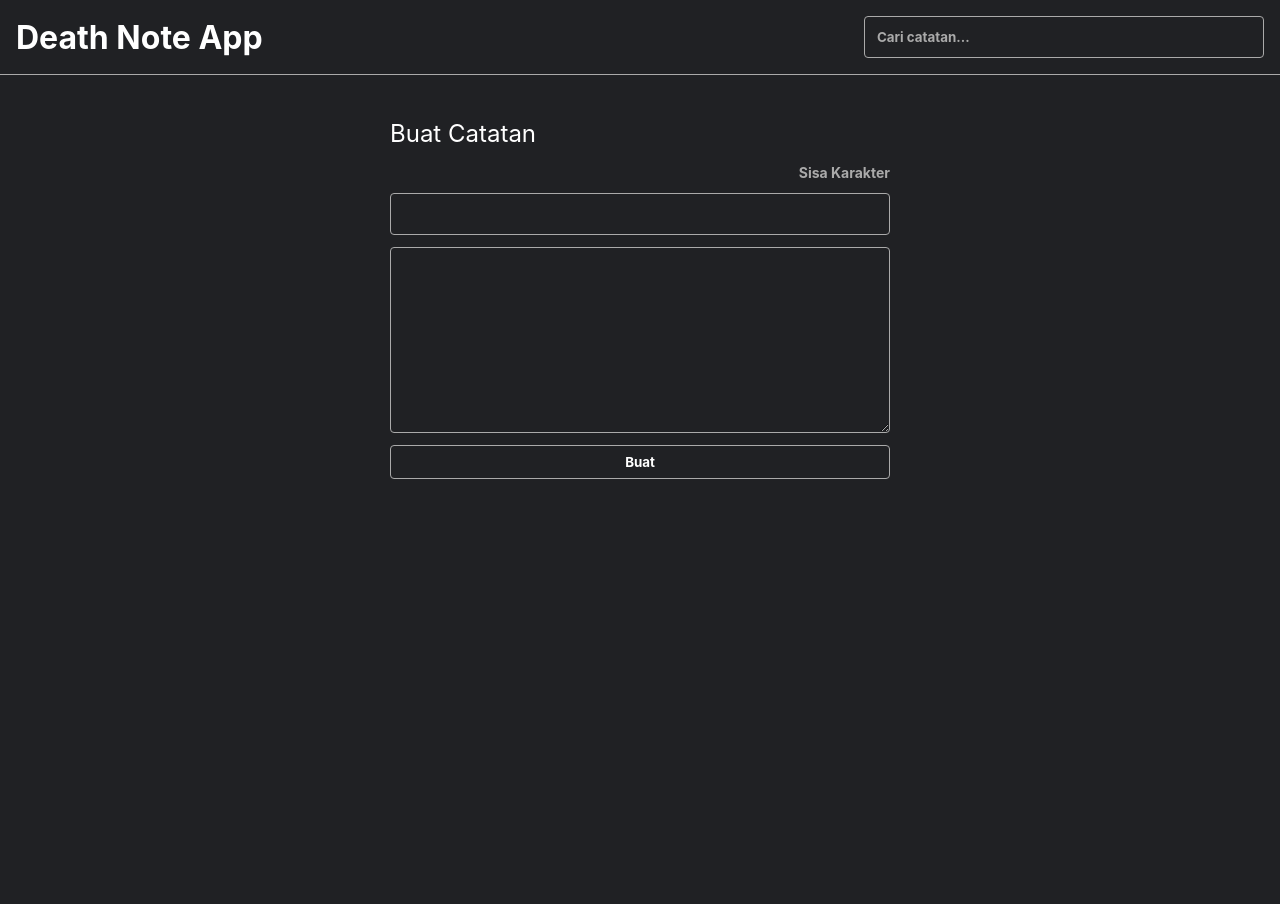
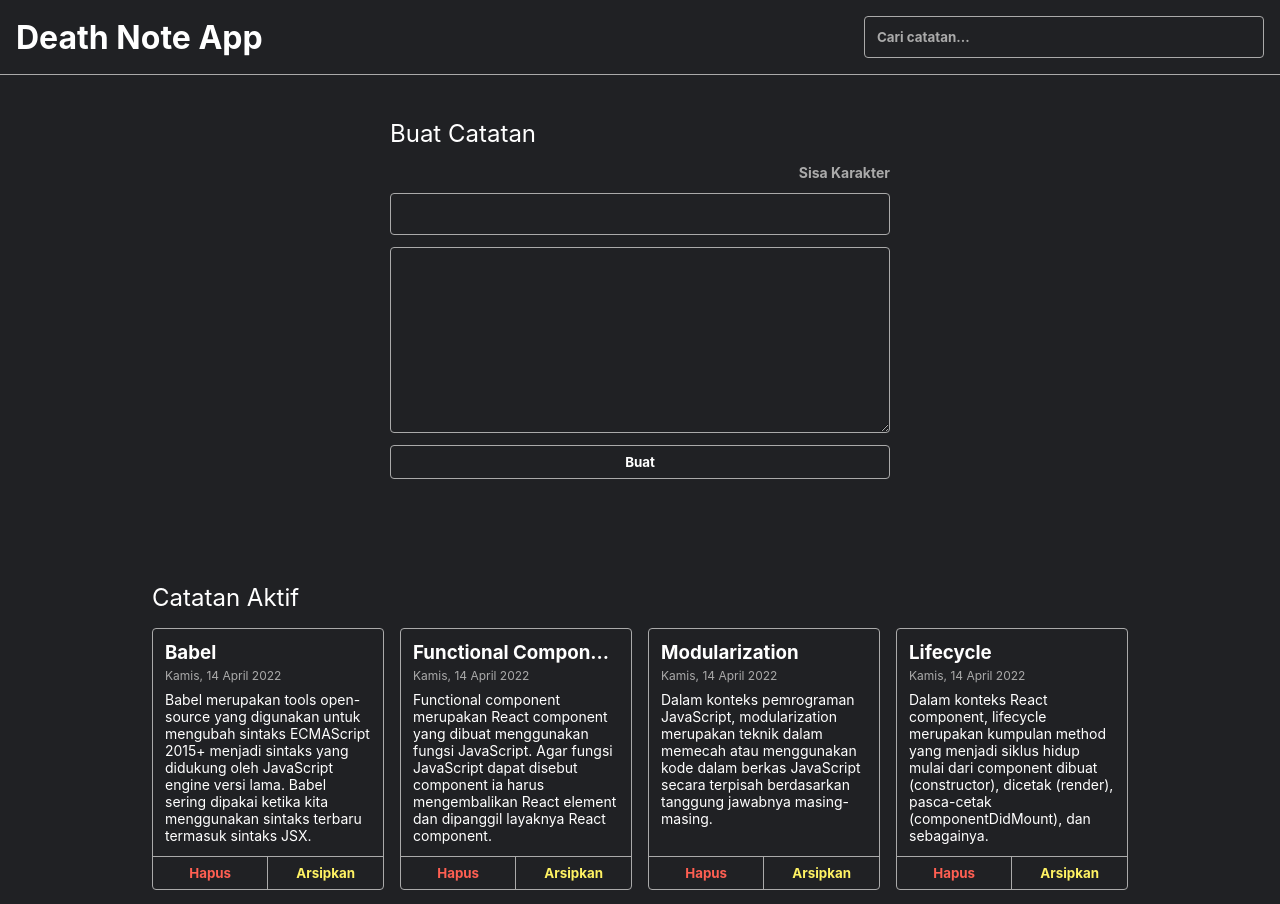
Before and after one commit to fahmi-azzuhri/notes-app, a React (Vite) app: page / in a window 1280 px wide. Shown: the top 904 px of the page. Before the commit the page ends 800 px from the top, so only its background shows below. Built offline with nearby package versions, Linux system fonts and the light colour scheme.

Commit message:
feat : create note active

```diff
--- a/src/App.jsx
+++ b/src/App.jsx
@@ -1,4 +1,5 @@
 import Header from "./components/Header";
+import NoteActive from "./components/NoteActive";
 import NoteApp from "./components/NoteApp";
 import viteLogo from "/vite.svg";
 
@@ -7,6 +8,7 @@ const App = () => {
     <>
       <Header />
       <NoteApp />
+      <NoteActive />
     </>
   );
 };
--- /dev/null
+++ b/src/components/NoteActive.jsx
@@ -0,0 +1,15 @@
+import React from "react";
+import { getInitialData, showFormattedDate } from "../utils/index";
+import NoteCard from "./NoteCard";
+const NoteActive = () => {
+  const data = getInitialData();
+  const date = showFormattedDate();
+  return (
+    <div className="note-app__body">
+      <h2>Catatan Aktif</h2>
+      <NoteCard data={data} date={date} />
+    </div>
+  );
+};
+
+export default NoteActive;
--- /dev/null
+++ b/src/components/NoteCard.jsx
@@ -0,0 +1,30 @@
+import React from "react";
+
+const NoteCard = ({ data }) => {
+  return (
+    <div className="notes-list">
+      {data.map((notes) => (
+        <div className="note-item" key={notes.id}>
+          <div className="note-item__content">
+            <h3 className="note-item__title">{notes.title}</h3>
+            <p className="note-item__date">
+              {new Date(notes.createdAt).toLocaleDateString("id-ID", {
+                weekday: "long",
+                year: "numeric",
+                month: "long",
+                day: "numeric",
+              })}
+            </p>
+            <p className="note-item__body">{notes.body}</p>
+          </div>
+          <div className="note-item__action">
+            <button className="note-item__delete-button">Hapus</button>
+            <button className="note-item__archive-button">Arsipkan</button>
+          </div>
+        </div>
+      ))}
+    </div>
+  );
+};
+
+export default NoteCard;
```
